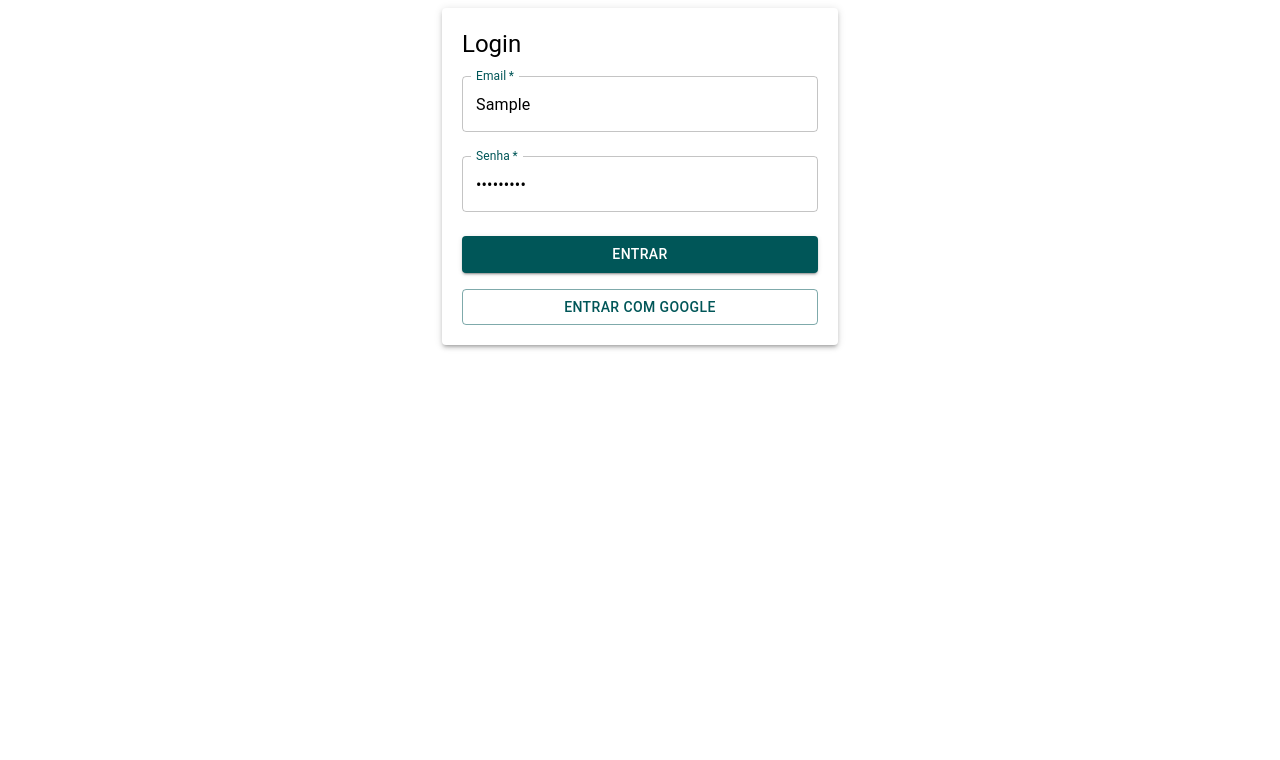
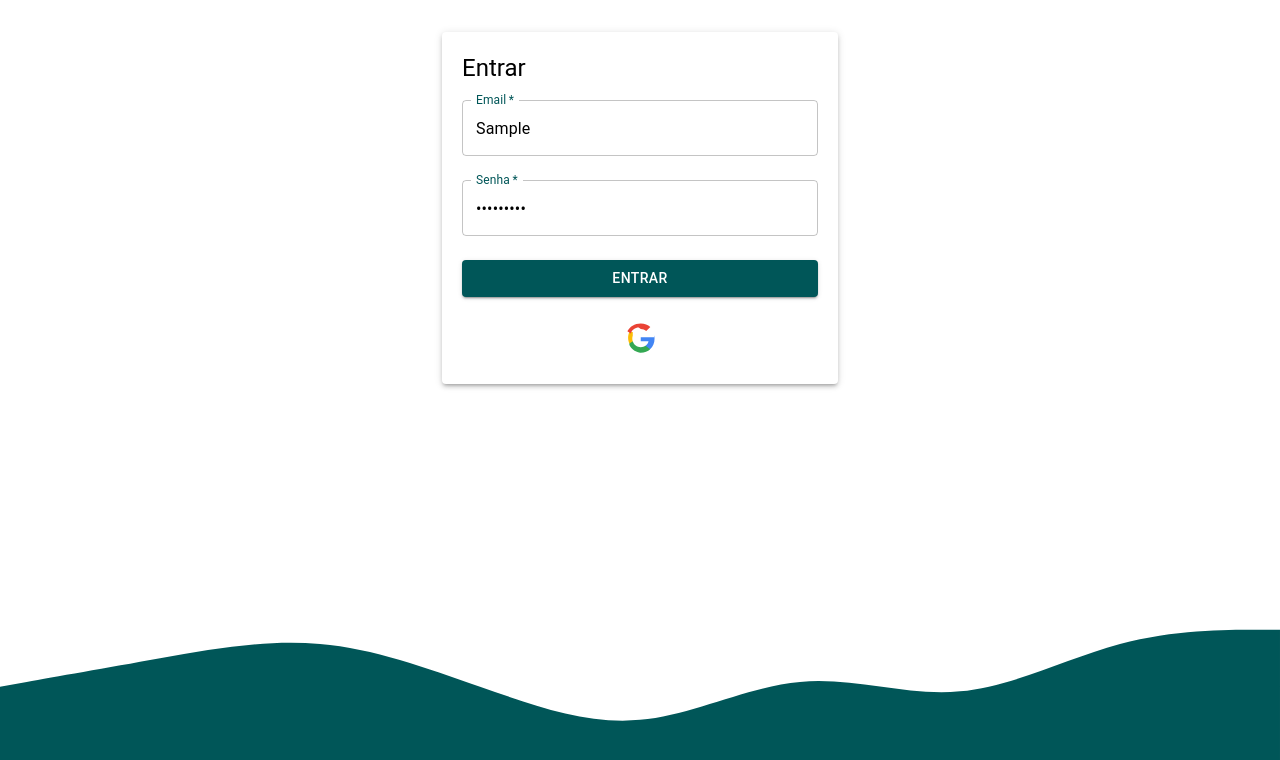
Before and after one commit to alexmacieldeveloper/app-personal-financial, a React (Create React App) app: page /login in a window 1280 px wide. Both pictures are taken after typing "Sample", "Sample123" into the empty fields and a click on the button "ENTRAR". Shown: the top 760 px of the page. Built offline with nearby package versions, Linux system fonts and the light colour scheme; no server answers.

Commit message:
creating background with svg, and icon google for login

```diff
--- /dev/null
+++ b/src/components/GoogleIcon.tsx
@@ -0,0 +1,25 @@
+import React from 'react';
+import SvgIcon, { SvgIconProps } from '@mui/material/SvgIcon';
+
+const GoogleIcon = (props: SvgIconProps) => (
+  <SvgIcon {...props}>
+    <path
+      d="M21.35 11.1h-9.18v2.72h5.33c-.23 1.23-.94 2.27-1.97 2.92v2.42h3.18c1.86-1.73 2.93-4.27 2.93-7.06 0-.67-.06-1.32-.18-1.98h-.11z"
+      fill="#4285F4"
+    />
+    <path
+      d="M12.17 21.82c2.65 0 4.87-.88 6.49-2.39l-3.18-2.42c-.87.59-1.98.95-3.31.95-2.55 0-4.71-1.73-5.48-4.08H4.38v2.55c1.62 3.13 4.91 5.39 8.79 5.39z"
+      fill="#34A853"
+    />
+    <path
+      d="M6.69 13.88c-.2-.59-.32-1.23-.32-1.88s.12-1.29.32-1.88V7.57H4.38C3.82 8.7 3.5 10.03 3.5 11.5s.32 2.8.88 3.93l2.31-1.55z"
+      fill="#FBBC05"
+    />
+    <path
+      d="M12.17 5.47c1.44 0 2.74.49 3.76 1.44l2.8-2.8c-1.62-1.53-3.84-2.47-6.56-2.47C7.91 1.64 4.63 3.9 3 7.03l2.31 1.55c.77-2.35 2.93-4.08 5.48-4.08z"
+      fill="#EA4335"
+    />
+  </SvgIcon>
+);
+
+export default GoogleIcon;
--- /dev/null
+++ b/src/components/WaveBackground.tsx
@@ -0,0 +1,23 @@
+import React from 'react';
+
+const WaveBackground: React.FC = () => {
+  return (
+    <div style={{ position: 'absolute', top: 0, left: 0, width: '100%', height: '100%', zIndex: -1 }}>
+      <svg
+        viewBox="0 0 1440 320"
+        xmlns="http://www.w3.org/2000/svg"
+        style={{
+          position: 'absolute',
+          bottom: 0,
+          left: 0,
+          width: '100%',
+          fill: '#005658', // Cor primária
+        }}
+      >
+        <path d="M0,192L30,186.7C60,181,120,171,180,160C240,149,300,139,360,144C420,149,480,171,540,192C600,213,660,235,720,229.3C780,224,840,192,900,186.7C960,181,1020,203,1080,197.3C1140,192,1200,160,1260,144C1320,128,1380,128,1410,128L1440,128L1440,320L1410,320C1380,320,1320,320,1260,320C1200,320,1140,320,1080,320C1020,320,960,320,900,320C840,320,780,320,720,320C660,320,600,320,540,320C480,320,420,320,360,320C300,320,240,320,180,320C120,320,60,320,30,320L0,320Z"></path>
+      </svg>
+    </div>
+  );
+};
+
+export default WaveBackground;
--- a/src/pages/Login.tsx
+++ b/src/pages/Login.tsx
@@ -1,7 +1,9 @@
 import React, { useState } from 'react';
 import { useNavigate } from 'react-router-dom';
 import { loginUser, loginWithGoogle } from '../services/auth/authService';
-import { TextField, Button, Typography, Container, Grid, Paper } from '@mui/material';
+import { TextField, Button, Typography, Container, Grid, Paper, IconButton } from '@mui/material';
+import WaveBackground from '../components/WaveBackground';
+import GoogleIcon from '../components/GoogleIcon';
 
 const Login: React.FC = () => {
   const [email, setEmail] = useState('');
@@ -39,9 +41,10 @@ const Login: React.FC = () => {
   };
 
   return (
-    <Container component="main" maxWidth="xs">
+    <Container component="main" maxWidth="xs" style={{ paddingTop: '24px'}}>
+        <WaveBackground />
         <Paper elevation={3} style={{ padding: '20px' }}>
-        <Typography component="h1" variant="h5">Login</Typography>
+            <Typography component="h1" variant="h5">Entrar</Typography>
             <form onSubmit={handleLogin}>
                 <TextField
                     variant="outlined"
@@ -67,9 +70,9 @@ const Login: React.FC = () => {
                 <Button type="submit" fullWidth variant="contained" color="primary" style={{ marginTop: '16px' }}>
                     Entrar
                 </Button>
-          <Button fullWidth variant="outlined" color="primary" style={{ marginTop: '16px' }} onClick={handleGoogleLogin}>
-            Entrar com Google
-          </Button>
+                <IconButton style={{ margin: '16px auto 0', display: 'flex' }} onClick={handleGoogleLogin}>
+                    <GoogleIcon fontSize="large" />
+                </IconButton>
                 {error && <Typography color="error" style={{ marginTop: '16px' }}>{error}</Typography>}
             </form>
         </Paper>
--- a/src/pages/SignUp.tsx
+++ b/src/pages/SignUp.tsx
@@ -2,6 +2,8 @@ import React, { useState } from 'react';
 import { useNavigate } from 'react-router-dom';
 import { registerUser } from '../services/auth/authService';
 import { TextField, Button, Typography, Container, Paper } from '@mui/material';
+import WaveBackground from '../components/WaveBackground';
+
 
 const SignUp: React.FC = () => {
   const [email, setEmail] = useState('');
@@ -31,7 +33,8 @@ const SignUp: React.FC = () => {
   };
 
   return (
-    <Container component="main" maxWidth="xs">
+    <Container component="main" maxWidth="xs" style={{ paddingTop: '24px'}}>
+      <WaveBackground />
       <Paper elevation={3} style={{ padding: '20px' }}>
         <Typography component="h1" variant="h5">Faça seu registro</Typography>
         <form onSubmit={handleRegister}>
```
Lines whose indentation alone changed are shown as unchanged.
